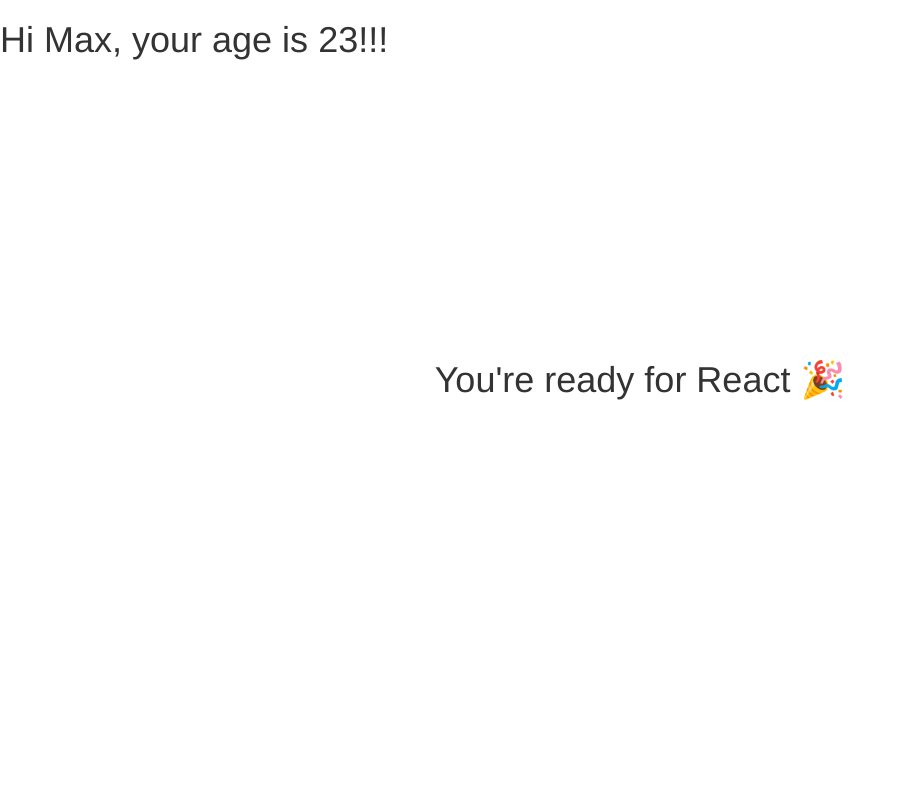
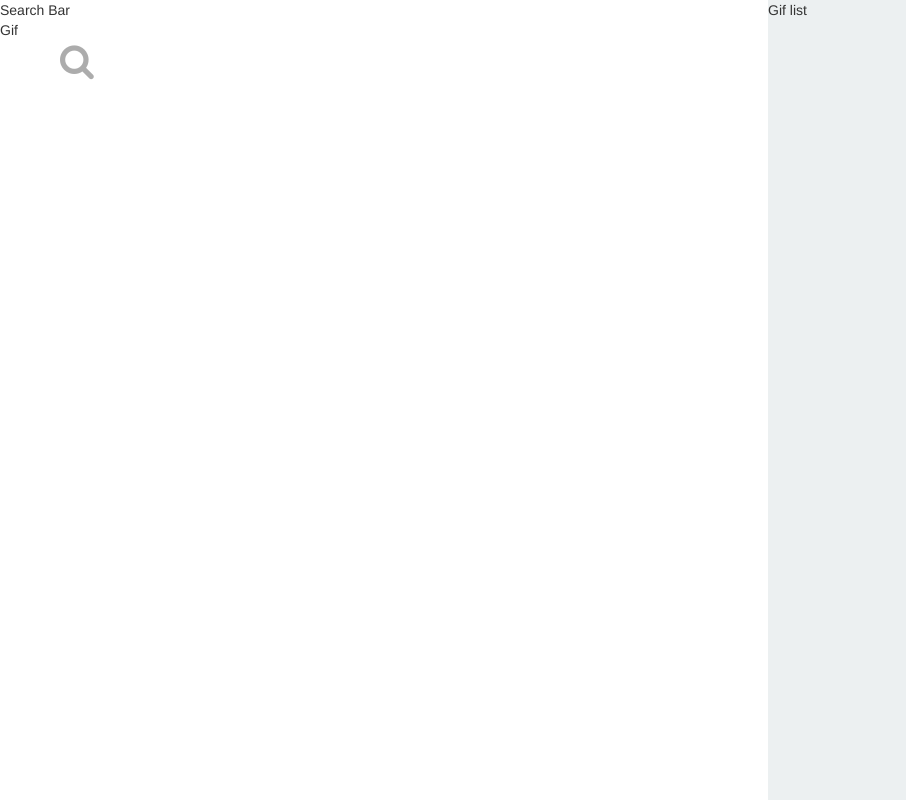
Before and after one commit to tarodubb/gif-app, a React app in the folder react-workshop-master/workshop/: page / in a window 1280 px wide. Shown: the whole page, without its empty margins (0-906 px from the left). Built offline with nearby package versions, Linux system fonts and the light colour scheme.

Commit message:
created the layout of the page using the components

```diff
--- a/react-workshop-master/workshop/src/components/App.jsx
+++ b/react-workshop-master/workshop/src/components/App.jsx
@@ -0,0 +1,20 @@
+import React from "react"; // you need to import react in order to be able to read jsx
+import Gif from "./Gif";
+import GifList from "./GifList";
+import SearchBar from "./SearchBar";
+
+const App = () => {
+  return (
+    <div>
+      <div className="left-scene">
+        <SearchBar />
+        <Gif />
+      </div>
+      <div className="right-scene">
+        <GifList />
+      </div>
+    </div>
+  );
+};
+
+export default App; // exporting the app to the index.jsx
--- a/react-workshop-master/workshop/src/components/Gif.jsx
+++ b/react-workshop-master/workshop/src/components/Gif.jsx
@@ -0,0 +1,13 @@
+import React from 'react'; // rsc is the shortcut for generating a react stateless component
+
+const Gif = () => {
+  return (
+    <div>
+      Gif
+    </div>
+  );
+};
+
+export default Gif;
+
+// rcc is the shortcut for generating a react class component
--- a/react-workshop-master/workshop/src/components/GifList.jsx
+++ b/react-workshop-master/workshop/src/components/GifList.jsx
@@ -0,0 +1,11 @@
+import React from 'react';
+
+const GifList = () => {
+  return (
+    <div>
+      Gif list
+    </div>
+  );
+};
+
+export default GifList;
--- a/react-workshop-master/workshop/src/components/SearchBar.jsx
+++ b/react-workshop-master/workshop/src/components/SearchBar.jsx
@@ -0,0 +1,11 @@
+import React from 'react';
+
+const SearchBar = () => {
+  return (
+    <div>
+      Search Bar
+    </div>
+  );
+};
+
+export default SearchBar;
--- a/react-workshop-master/workshop/src/index.jsx
+++ b/react-workshop-master/workshop/src/index.jsx
@@ -2,6 +2,12 @@
 
 import React from 'react';
 import * as ReactDOM from 'react-dom';
+
+import App from './components/App'; // need to import App to be able to use the app component in index.jsx
+
+const containerDiv = document.querySelector('#root'); // selecting where you want the react to be
+const root = ReactDOM.createRoot(containerDiv); // creating root
+root.render(<App />); // rendering what you want in the root
 
 // CLASS COMPONENTS
 // class Hello extends React.Component{
@@ -12,13 +18,9 @@
 // }
 
 // FUNCTIONAL COMPONENTS
-const Hello = (props) => {
-  // const name = props.name;
-  // const age = props.age;
-  const { name, age } = props;// this is the equivalent of the lines above
-  return <h1>Hi {name}, your age is {age}!!!</h1>;
-};
-
-const containerDiv = document.querySelector('#root'); // selecting where you want the react to be
-const root = ReactDOM.createRoot(containerDiv); // creating root
-root.render(<Hello name="Max" age="23" />); // rendering what you want in the root
+// const Hello = (props) => {
+//   // const name = props.name;
+//   // const age = props.age;
+//   const { name, age } = props;// this is the equivalent of the lines above
+//   return <h1>Hi {name}, your age is {age}!!!</h1>;
+// };
--- a/react-workshop-master/workshop/templates/index.html
+++ b/react-workshop-master/workshop/templates/index.html
@@ -6,7 +6,7 @@
     <title>React boilerplate</title>
   </head>
   <body>
-    <h1 class="header-centered">You're ready for React 🎉</h1>
+    <!-- <h1 class="header-centered">You're ready for React 🎉</h1> -->
     <div id="root"></div>
   </body>
 </html>
```
